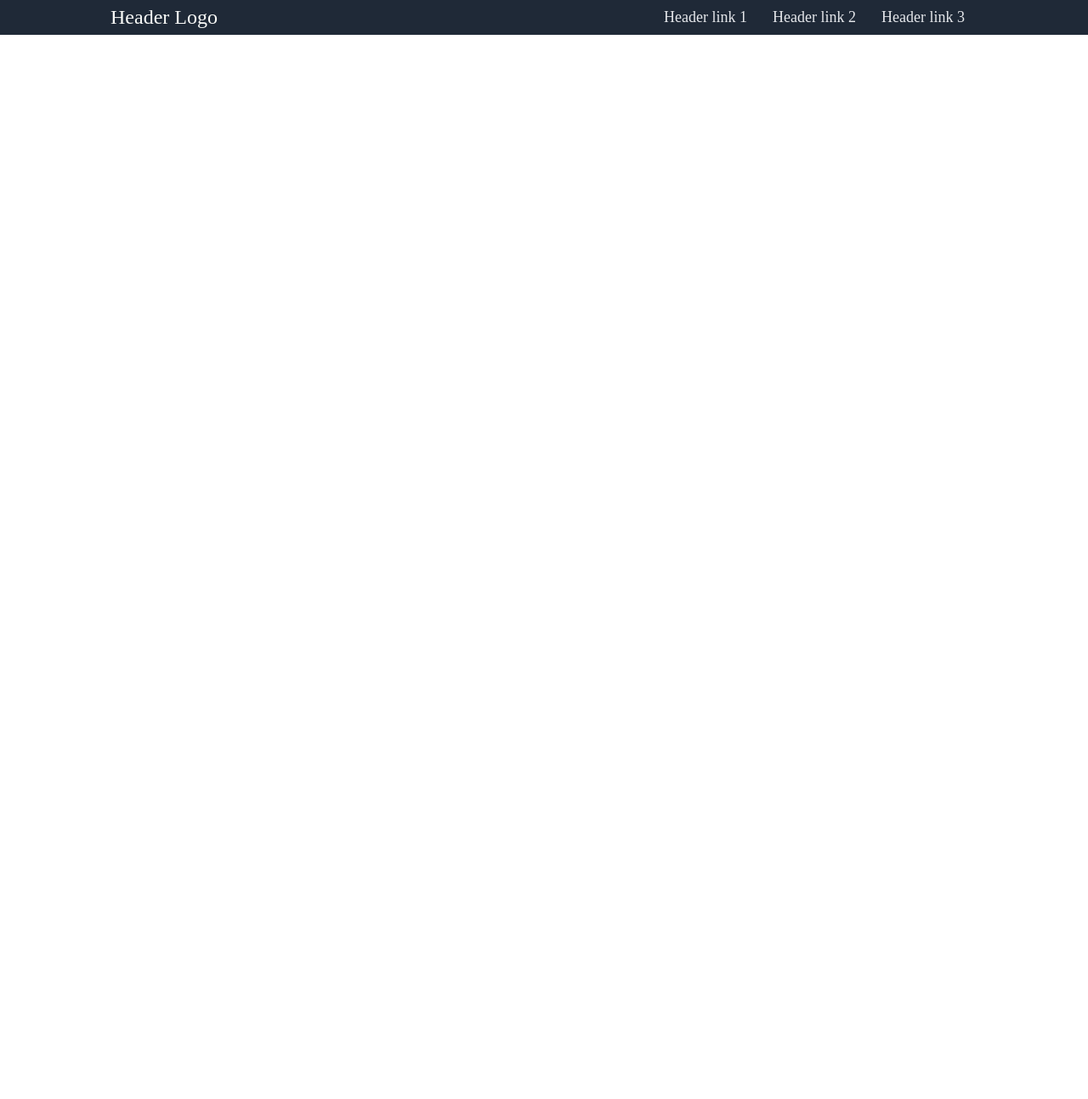
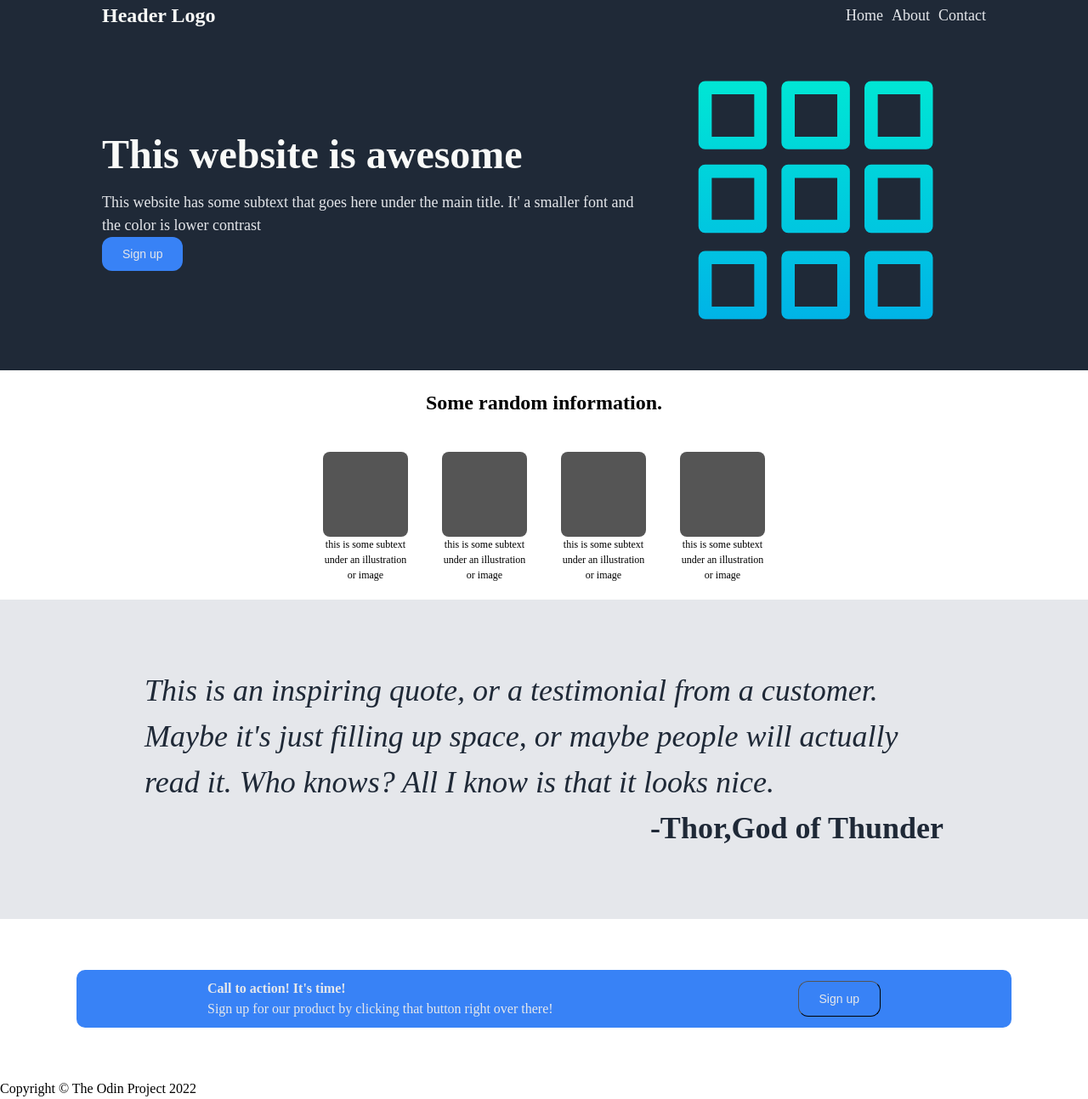
Before and after one commit to elprexe/Landing-page, a plain HTML site: page index.html in a window 1280 px wide. Shown: the whole page at 85% size. Before the commit the page ends 800 px from the top, so only its background shows below. Drawn offline with Linux system fonts and the light colour scheme.

Commit message:
Style quote and call to action

```diff
--- a/index.html
+++ b/index.html
@@ -10,16 +10,83 @@
 </head>
 
 <body>
-    <div class="content-align">
-        <nav class="navbar">
-            <a href="#" class="logo">Header Logo</a>
-            <ul class="nav-links">
-                <li class="nav-item">Header link 1</li>
-                <li class="nav-item">Header link 2</li>
-                <li class="nav-item">Header link 3</li>
+    <nav class="navbar">
+        <div class="container">
+            <div class="logo">
+                Header Logo
+            </div>
+            <ul class="nav">
+                <li>
+                    <a href="#">Home</a>
+                </li>
+                <li>
+                    <a href="#">About</a>
+                </li>
+                <li>
+                    <a href="#">Contact</a>
+                </li>
             </ul>
-        </nav>
-    </div>
+        </div>
+    </nav>
+    <header class="header">
+        <div class="container">
+            <div>
+                <h1>This website is awesome</h1>
+                <p>This website has some subtext that goes here under the main title. It' a smaller font and the color
+                    is lower contrast</p>
+                <button>Sign up</button>
+            </div>
+            <img src="img/grid.svg" alt="">
+        </div>
+    </header>
+    <section class="random">
+        <h2>Some random information.</h2>
+        <div class="boxes">
+            <div class="outer-box">
+                <div class="box">
+                </div>
+                <p>this is some subtext under an illustration or image</p>
+            </div>
+            <div class="outer-box">
+                <div class="box">
+                </div>
+                <p>this is some subtext under an illustration or image</p>
+            </div>
+            <div class="outer-box">
+                <div class="box">
+                </div>
+                <p>this is some subtext under an illustration or image</p>
+            </div>
+            <div class="outer-box">
+                <div class="box">
+                </div>
+                <p>this is some subtext under an illustration or image</p>
+            </div>
+        </div>
+    </section>
+    <section class="quote">
+        <div class="container">
+            <p class="quote-text">
+                This is an inspiring quote, or a testimonial from a customer.
+                Maybe it's just filling up space, or maybe people will actually read it. Who knows?
+                All I know is that it looks nice.
+            </p>
+            <p class="quote-author">-Thor,God of Thunder</p>
+        </div>
+
+    </section>
+    <section class="call-action">
+        <div class="container">
+            <div class="cl1">
+                <h4>Call to action! It's time!</h4>
+                <p>Sign up for our product by clicking that button right over there!</p>
+            </div>
+            <button>Sign up</button>
+        </div>
+    </section>
+    <footer class="footer">
+        <p>Copyright © The Odin Project 2022</p>
+    </footer>
 </body>
 
 </html>
--- a/style.css
+++ b/style.css
@@ -10,31 +10,181 @@ html {
     padding: 0;
 }
 
-nav {
-    background-color: #1F2937;
-    padding-left: 130px;
-    padding-right: 130px;
+body {
+    font-size: 16px;
+    line-height: 1.5;
+}
+
+img {
+    max-width: 100%;
+}
+
+h1,
+h2,
+h4 {
+    margin-bottom: 15px;
+}
+
+ul {
+    list-style-type: none;
+}
+
+.container {
+    max-width: 1100px;
+    margin: 0 auto;
+    padding: 0 30px;
 }
 
 .navbar {
+    background: #1f2937;
+}
+
+.navbar .logo {
+    font-size: 24px;
+    font-weight: bold;
+    color: #f9faf8
+}
+
+.navbar a {
+    text-decoration: none;
+    font-size: 18px;
+    color: #e5e7eb
+}
+
+.navbar .container {
     display: flex;
     justify-content: space-between;
     align-items: center;
+    height: 100%;
 }
 
-.nav-links {
+.navbar ul {
     display: flex;
-    list-style: none;
 }
 
-.logo {
-    font-size: 24px;
-    color: #F9FAF8;
-    text-decoration: none;
+.navbar ul li {
+    margin-left: 10px;
 }
 
-.nav-item {
-    color: #E5E7EB;
-    padding: 10px 15px;
+.header {
+    background-color: #1f2937;
+    min-height: 400px;
+}
+
+.header h1 {
+    font-size: 48px;
+    font-weight: bold;
+    color: #f9faf8;
+    line-height: 1.2;
+}
+
+.header p {
     font-size: 18px;
+    color: #e5e7eb;
 }
+
+.header button {
+    background-color: #3882f6;
+    border: none;
+    border-radius: 12px;
+    padding: 12px 24px;
+    text-align: center;
+    text-decoration: none;
+    display: inline-block;
+    font-size: 14px;
+    color: #e5e7eb;
+}
+
+.header img {
+    max-width: 400px;
+}
+
+.header .container {
+    display: flex;
+    align-items: center;
+    justify-content: space-between;
+}
+
+.random h2 {
+    text-align: center;
+    margin: 20px;
+}
+
+.box {
+    height: 100px;
+    width: 100px;
+    border-radius: 8px;
+    background-color: #555;
+}
+
+.boxes {
+    display: flex;
+    justify-content: center;
+}
+
+.outer-box {
+    display: flex;
+    flex-direction: column;
+    width: 100px;
+    margin: 20px;
+}
+
+.outer-box p {
+    font-size: 12px;
+    text-align: center;
+}
+
+.quote {
+    background-color: #e5e7eb;
+}
+
+.quote .container {
+    display: flex;
+    flex-direction: column;
+    align-items: center;
+    padding: 80px;
+}
+
+.quote p {
+    font-size: 36px;
+    font-weight: lighter;
+    font-style: italic;
+    color: #1f2937;
+}
+
+.quote-author:nth-of-type(2) {
+    align-self: end;
+    font-style: normal;
+    font-weight: bold;
+}
+
+.call-action .container {
+    background-color: #3882f6;
+    display: flex;
+    justify-content: space-around;
+    align-items: center;
+    margin-top: 60px;
+    margin-bottom: 60px;
+    padding: 10px;
+    border-radius: 10px;
+}
+
+.call-action .container .cl1 {
+    color: #e5e7eb;
+}
+
+.call-action .container .cl1 h4 {
+    margin-bottom: 0;
+}
+
+.call-action .container button {
+    background-color: #3882f6;
+    border-width: 1px;
+    border-radius: 12px;
+    padding: 12px 24px;
+    text-align: center;
+    text-decoration: none;
+    display: inline-block;
+    font-size: 14px;
+    color: #e5e7eb;
+}
```
Also changed, not shown: img/grid.svg (added).
